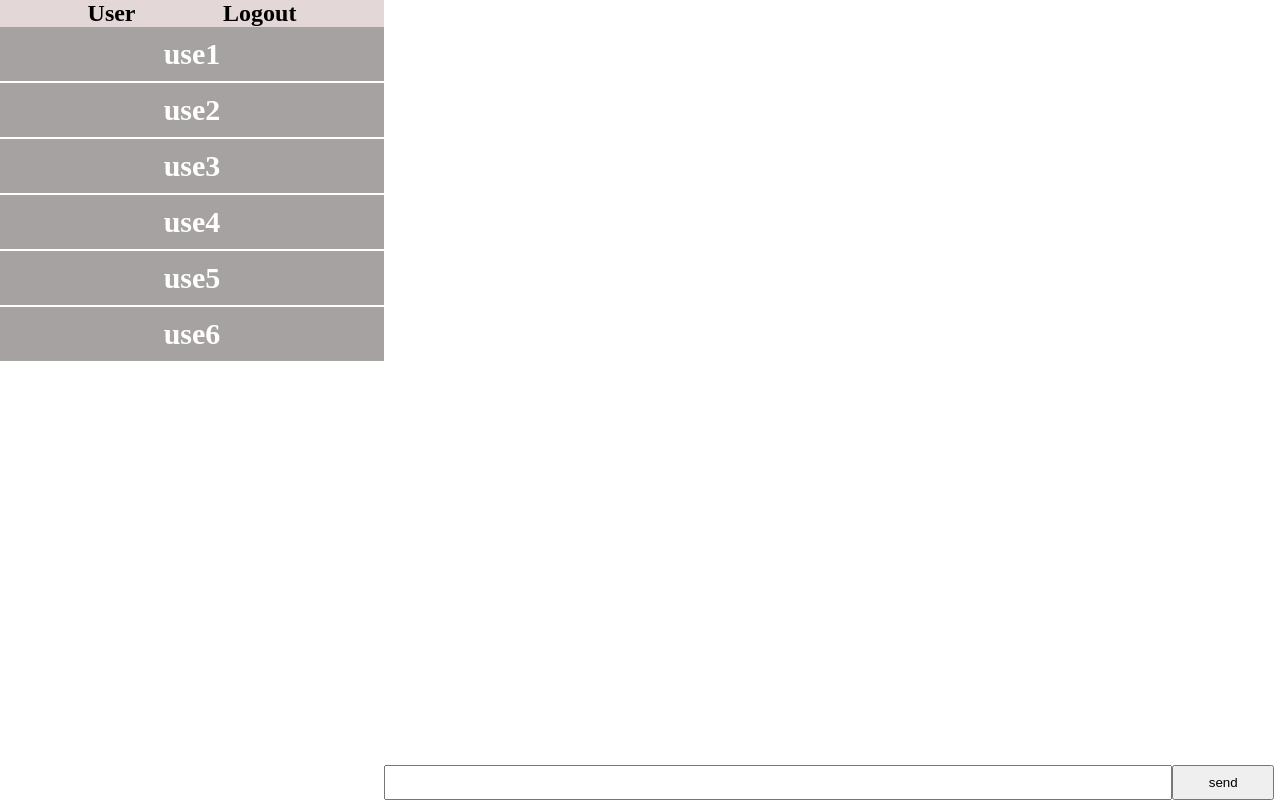
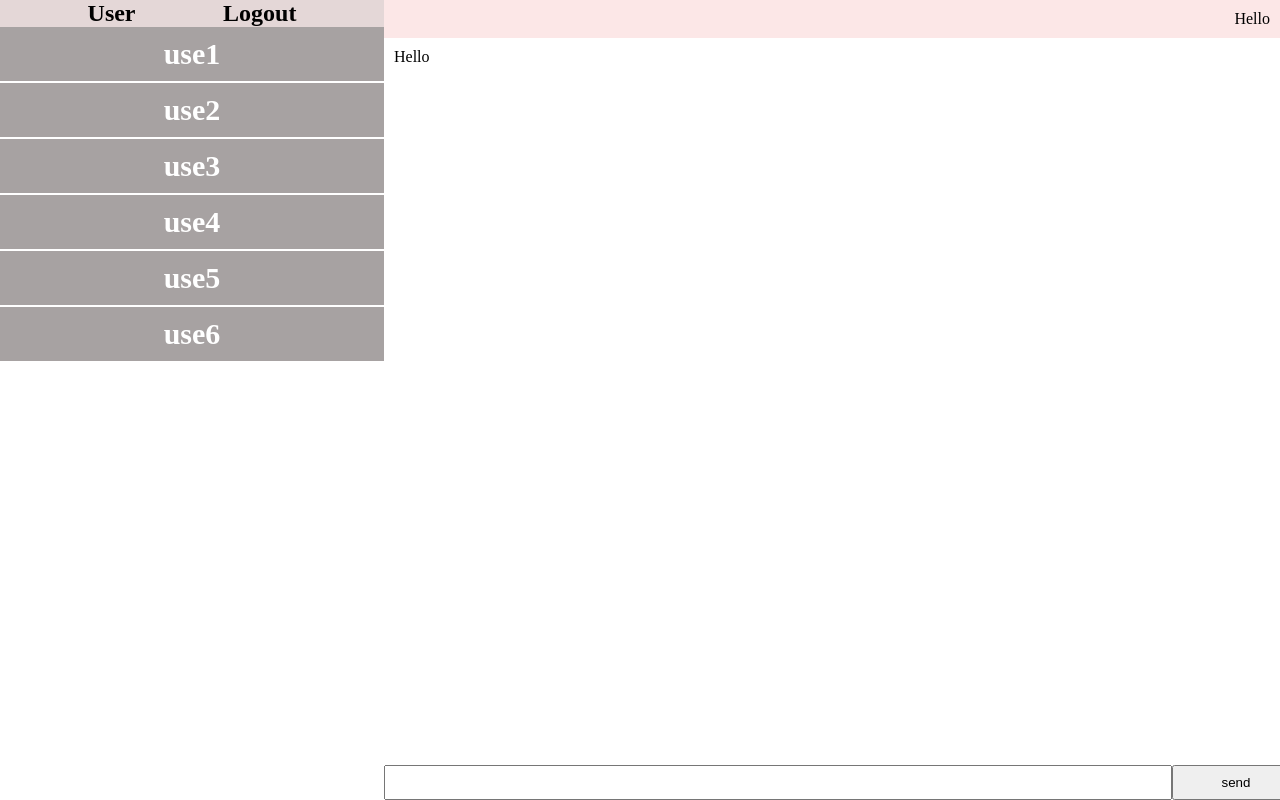
Before and after one commit to 786MohammadAtif786/chatting-with-raft, a website: page views/chat.html in a window 1280 px wide. Drawn offline with Linux system fonts and the light colour scheme.

Commit message:
create message list in chatting box

```diff
--- a/public/css/app.css
+++ b/public/css/app.css
@@ -51,6 +51,21 @@
   width: 60%;
 }
 .chat-form button {
-  width: 8%;
+  width: 10%;
   cursor: pointer;
 }
+.chat-list {
+  width: 100%;
+  height: 100%;
+  overflow: auto;
+}
+.chat-self li {
+  text-align: right;
+  background-color: #fce7e7;
+}
+.chat-other li {
+  text-align: left;
+}
+.message-list {
+  padding: 10px;
+}
--- a/views/chat.html
+++ b/views/chat.html
@@ -27,7 +27,16 @@
     <main class="main-container">
       <div class="chat-box">
         <div class="chat-list">
-
+          <div class="chat-self">
+            <ul>
+              <li class="message-list">Hello</li>
+            </ul>
+          </div>
+          <div class="class-other">
+            <ul>
+              <li class="message-list">Hello</li>
+            </ul>
+          </div>
         </div>
         <div class="chat-form">
           <input type="text">
```
